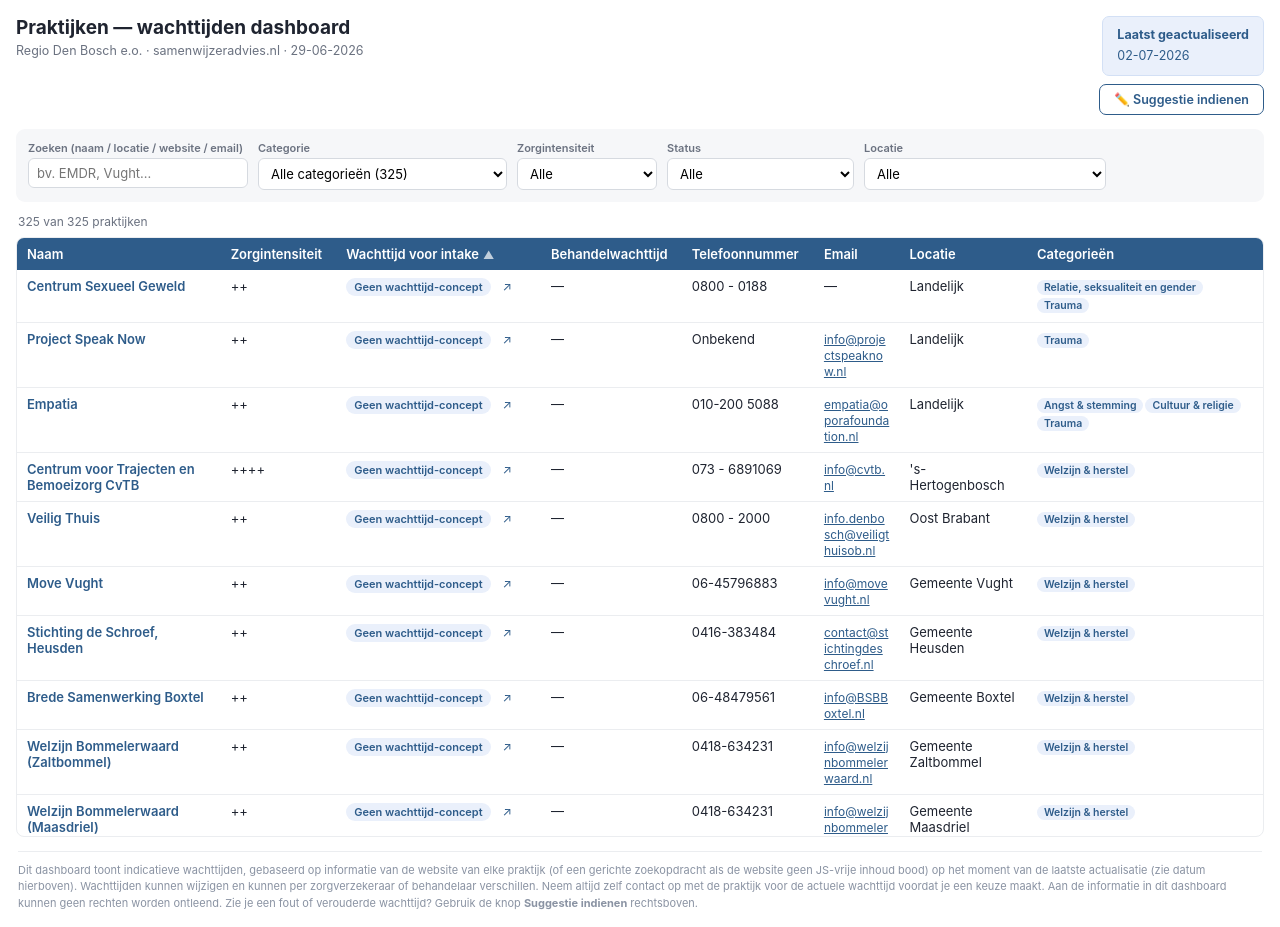
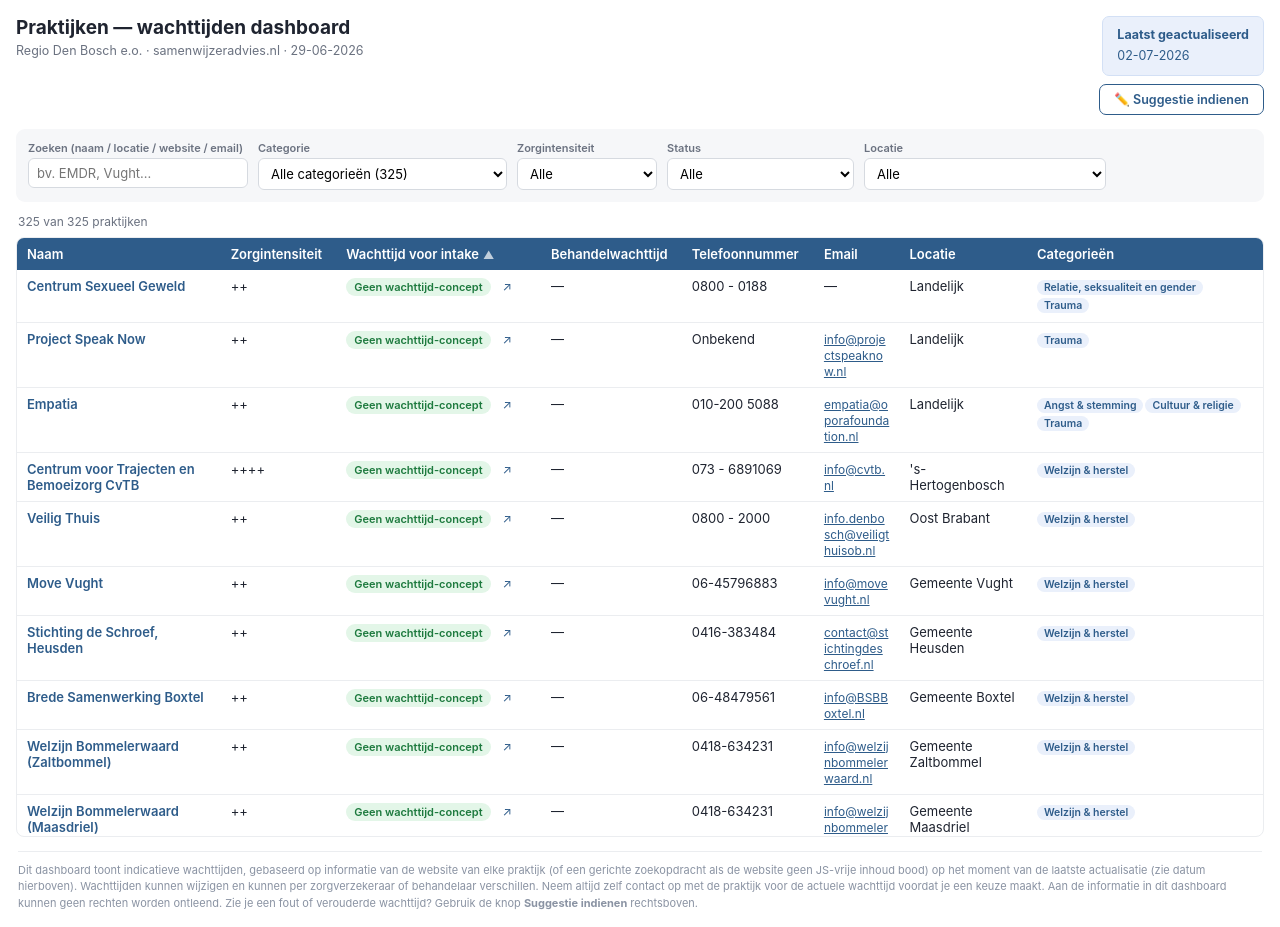
Before and after one commit to hpbderks/Praktijk-Wachttijden, a plain HTML site: page index.html in a window 1280 px wide. Drawn offline with Linux system fonts and the light colour scheme.

Commit message:
Oranje badge >= 10 weken; geen_wachttijd_concept groen; mailto hersteld

```diff
--- a/index.html
+++ b/index.html
@@ -54,7 +54,8 @@
   .badge-geen_wachtlijst { background: #e3f6e8; color: #1d7a3e; }
   .badge-aanmeldstop { background: #fde8e8; color: #b42318; }
   .badge-onbekend { background: #f1f2f4; color: #6b7280; }
-  .badge-geen_wachttijd_concept { background: #eaf0fb; color: #2E5C8A; }
+  .badge-laat { background: #fff3e0; color: #c45000; }
+  .badge-geen_wachttijd_concept { background: #e3f6e8; color: #1d7a3e; }
   .twd-link { color: #2E5C8A; text-decoration: none; font-size: 12px; margin-left: 6px; white-space: nowrap; }
   .twd-link:hover { text-decoration: underline; }
   .twd-website { color: #2E5C8A; text-decoration: none; font-weight: 600; }
@@ -333,7 +334,14 @@
       wtCell.className = "twd-wt-cell";
 
       var span = document.createElement("span");
-      span.className = "twd-badge badge-" + r.status;
+      var intakeBadge = r.status;
+      if (r.status === "bekend") {
+        var sortVal = r.aanmeld_weken
+          ? parseFloat(String(r.aanmeld_weken).match(/[\d.,]+/)[0].replace(",","."))
+          : r.weken_sort;
+        if (sortVal !== null && sortVal !== undefined && sortVal >= 10) intakeBadge = "laat";
+      }
+      span.className = "twd-badge badge-" + intakeBadge;
       span.textContent = fmtIntake(r);
       if (r.wachttijd) span.setAttribute("data-tip", r.wachttijd);
       wtCell.appendChild(span);
```
